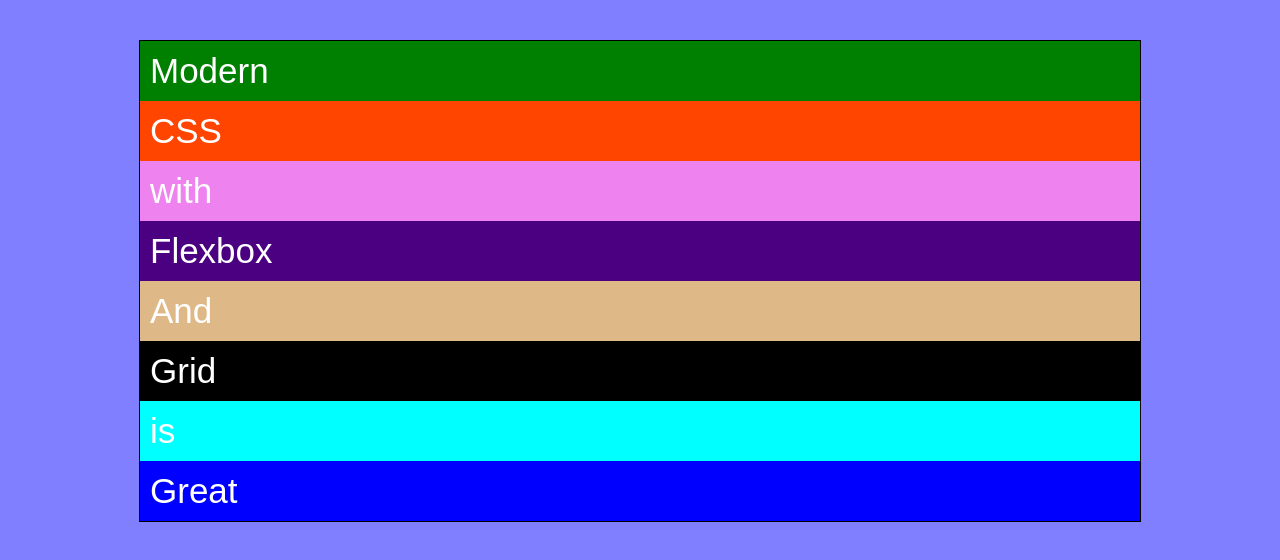
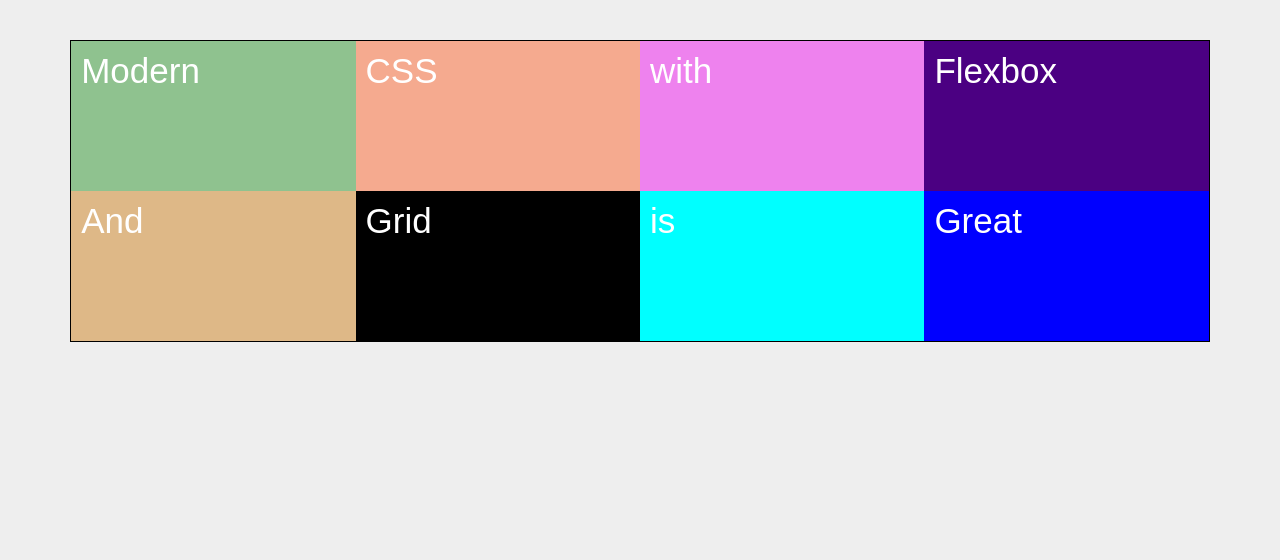
Before and after one commit to smarigowda/CSSGridLayout, a website: page src/min-max/index.html in a window 1280 px wide. Drawn offline with Linux system fonts and the light colour scheme.

Commit message:
CSSGRID-9 min max complete

```diff
--- a/src/min-max/scss/min-max.scss
+++ b/src/min-max/scss/min-max.scss
@@ -1,25 +1,32 @@
 body {
-    background-color: rgba(blue, .5);
+    background-color: #eee;
 }
 
 .container {
     font-family: sans-serif;
+    font-weight: 300;
     font-size: 35px;
     width: 1000px;
     margin: 40px auto;
     border: 1px solid black;
 
     display: grid;
+    // grid-template-rows: 150px 150px;
+    grid-template-rows: repeat(2, minmax(150px, min-content));
+    // grid-template-columns: min-content 1fr 1fr min-content;
+    grid-template-columns: minmax(200px, 1fr) repeat(3, 1fr);
+
+    width: 90%;
 }
 .item {
     padding: 10px;
     color: white;
     // text-align: center;
     &--1 {
-        background-color: green;
+        background-color: rgba(green, 0.4);
     }
     &--2 {
-        background-color: orangered;
+        background-color: rgba(orangered, .4)
     }
     &--3 {
         background-color: violet;
```
Also changed, not shown: src/css/min-max.css, 1 other file.
